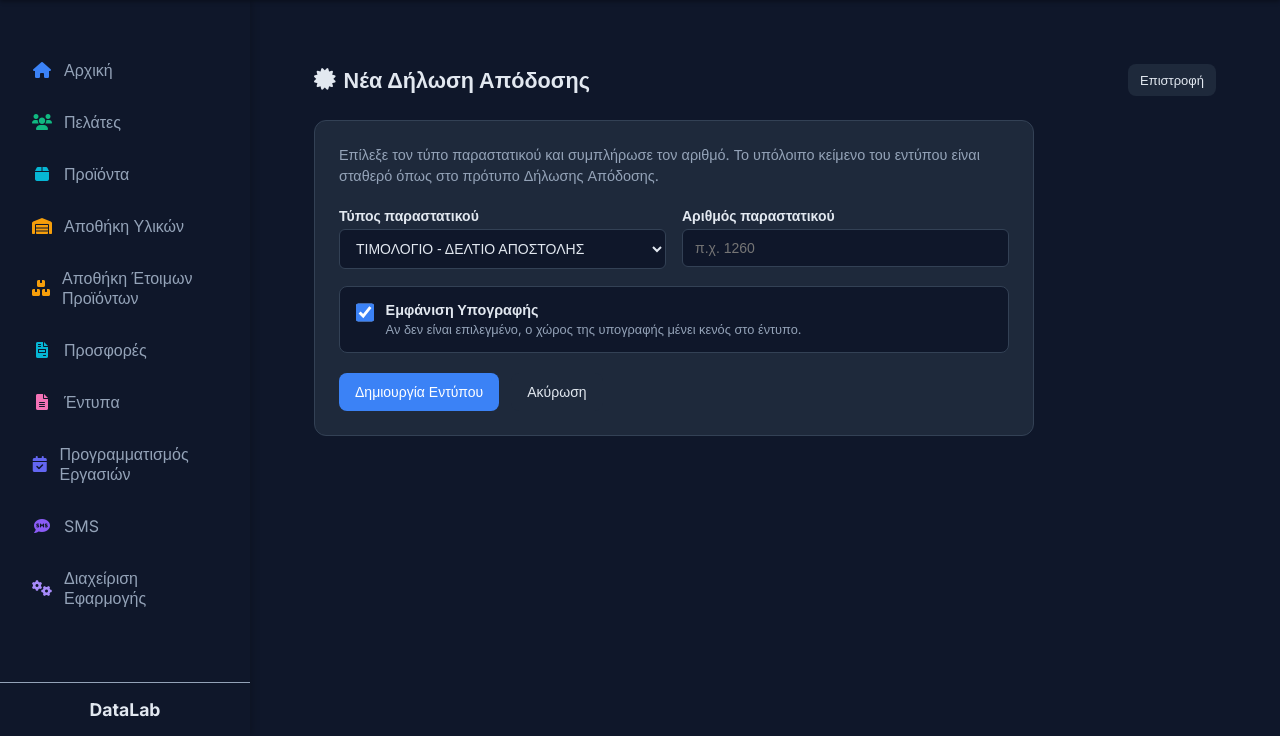
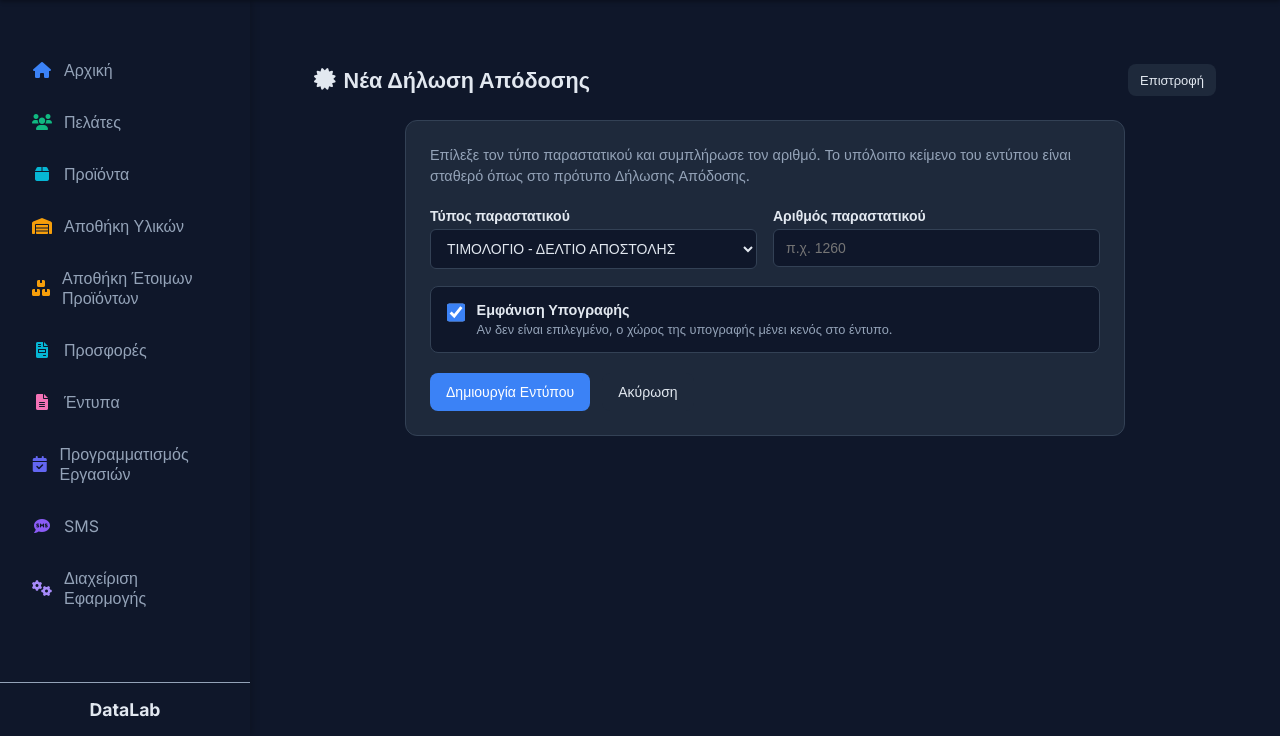
Before and after one commit to vaingr/xristodoulopoulos, a Django app: page /documents/dop/create/ in a window 1280 px wide. Shown: the part 64-800 px from the top of the page. Run offline with Django 5.2, Linux system fonts and the light colour scheme; the visitor is signed in with stand-in values (Sample User, id 1).

Commit message:
stoixiseis sto kentro

```diff
--- a/documents/templates/documents/dop_form.html
+++ b/documents/templates/documents/dop_form.html
@@ -90,6 +90,8 @@
     border-radius: .75rem;
     padding: 1.5rem;
     max-width: 720px;
+    margin-left: auto;
+    margin-right: auto;
 }
 .form-intro {
     margin: 0 0 1.25rem;
--- a/documents/templates/documents/en1279_form.html
+++ b/documents/templates/documents/en1279_form.html
@@ -104,6 +104,8 @@
     border-radius: .75rem;
     padding: 1.5rem;
     max-width: 760px;
+    margin-left: auto;
+    margin-right: auto;
 }
 .form-intro {
     margin: 0 0 1.25rem;
```
Also changed, not shown: documents/templates/documents/en1279_options.html (+10 -2 lines).
